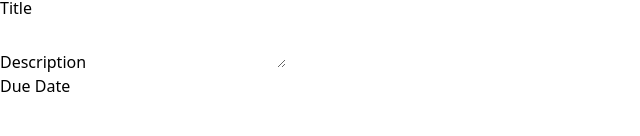
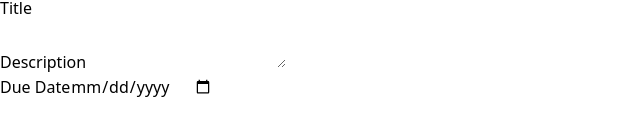
Before and after one commit to botaniq/management-project-react, a React (Vite) app: page / in a window 1280 px wide. Both pictures are taken after a click on the button "+ Add project". Shown: the part 172-308 px from the top of the page, without its empty margins (0-640 px from the left). Built offline with nearby package versions, Linux system fonts and the light colour scheme.

Commit message:
- add handleAddProject

```diff
--- a/src/App.jsx
+++ b/src/App.jsx
@@ -16,13 +16,29 @@
     }));
   };
 
+  const handleAddProject = (projectData) => {
+    setProjectState((prevState) => {
+      const newProject = {
+        ...projectData,
+        id: Math.random().toString(),
+      };
+
+      return {
+        ...prevState,
+        projects: [...prevState.projects, newProject],
+      };
+    });
+  };
+
   let content;
 
   if (projectState.selectedProjectId === null) {
     content = <NoProjectSelected onStartAddProject={handleStartNewProject} />;
   } else if (projectState.selectedProjectId === 0) {
-    content = <NewProject />;
+    content = <NewProject onAdd={handleAddProject} />;
   }
+
+  console.log(projectState);
 
   return (
     <main className="h-screen my-8 flex gap-8">
--- a/src/components/Input.jsx
+++ b/src/components/Input.jsx
@@ -1,4 +1,6 @@
-export default function Input({ textarea, label, ...props }) {
+import { forwardRef } from "react";
+
+const Input = forwardRef(function Input({ textarea, label, ...props }, ref) {
   const classes =
     "w-full p-1 border-b-2 rounded-sm border-stone-300 bg-stone-200 text-stone-600 focus:outline-none focus:border-stone-600";
 
@@ -8,10 +10,12 @@
         {label}
       </label>
       {textarea ? (
-        <textarea className={classes} {...props} />
+        <textarea ref={ref} className={classes} {...props} />
       ) : (
-        <input className={classes} {...props} />
+        <input ref={ref} className={classes} {...props} />
       )}
     </p>
   );
-}
+});
+
+export default Input;
--- a/src/components/NewProject.jsx
+++ b/src/components/NewProject.jsx
@@ -1,6 +1,23 @@
 import Input from "./Input.jsx";
+import { useRef } from "react";
 
-export default function NewProject() {
+export default function NewProject({ onAdd }) {
+  const title = useRef();
+  const description = useRef();
+  const dueDate = useRef();
+
+  const handleSave = () => {
+    const enteredTitle = title.current.value;
+    const enteredDescription = description.current.value;
+    const enteredDueDate = dueDate.current.value;
+
+    onAdd({
+      title: enteredTitle,
+      description: enteredDescription,
+      dueDate: enteredDueDate,
+    });
+  };
+
   return (
     <div className="w-[35rem] mt-16">
       <menu className="flex items-center justify-end gap-4 my-4">
@@ -10,15 +27,18 @@
           </button>
         </li>
         <li>
-          <button className="px-6 py-2 rounded-md bg-stone-800 text-stone-50 hover:bg-stone-950">
+          <button
+            onClick={handleSave}
+            className="px-6 py-2 rounded-md bg-stone-800 text-stone-50 hover:bg-stone-950"
+          >
             Save{" "}
           </button>
         </li>
       </menu>
       <div>
-        <Input label="Title" />
-        <Input label="Description" textarea />
-        <Input label="Due Date" />
+        <Input type="text" ref={title} label="Title" />
+        <Input ref={description} label="Description" textarea />
+        <Input type="date" ref={dueDate} label="Due Date" />
       </div>
     </div>
   );
```
